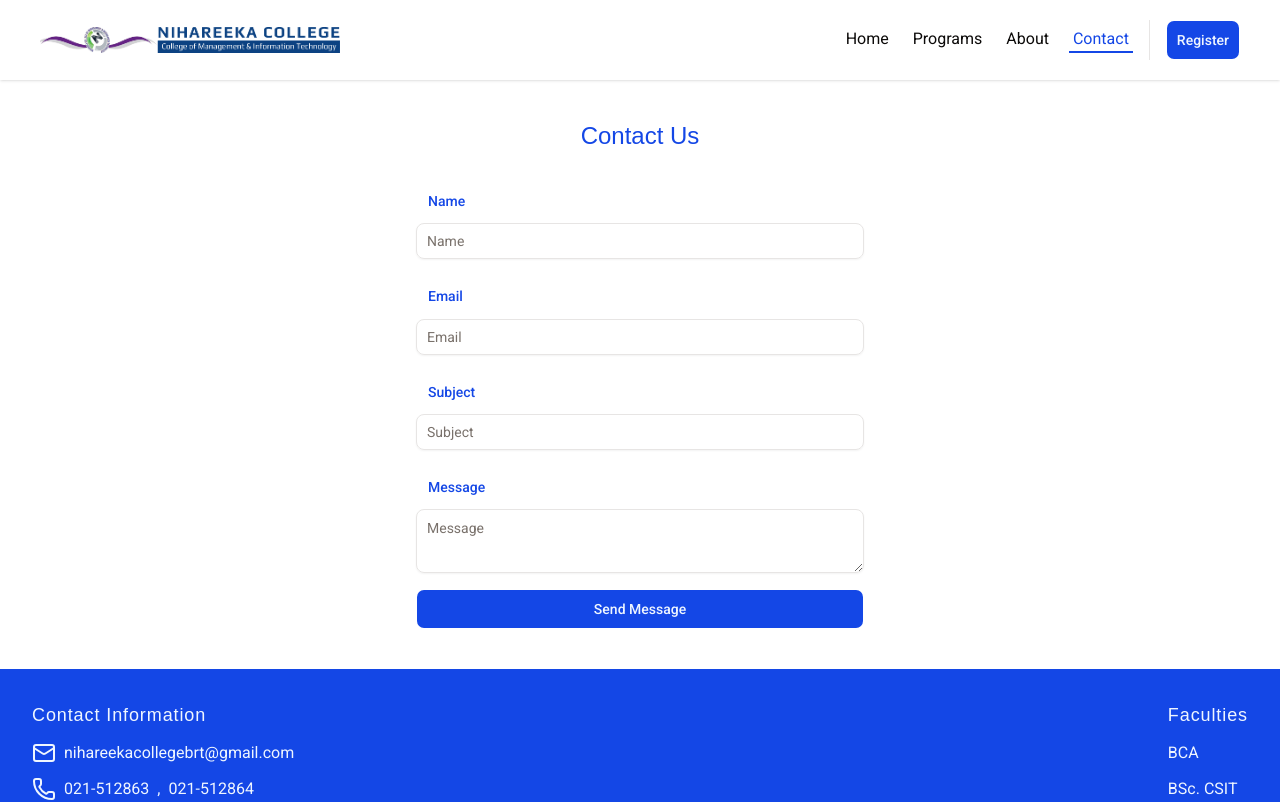
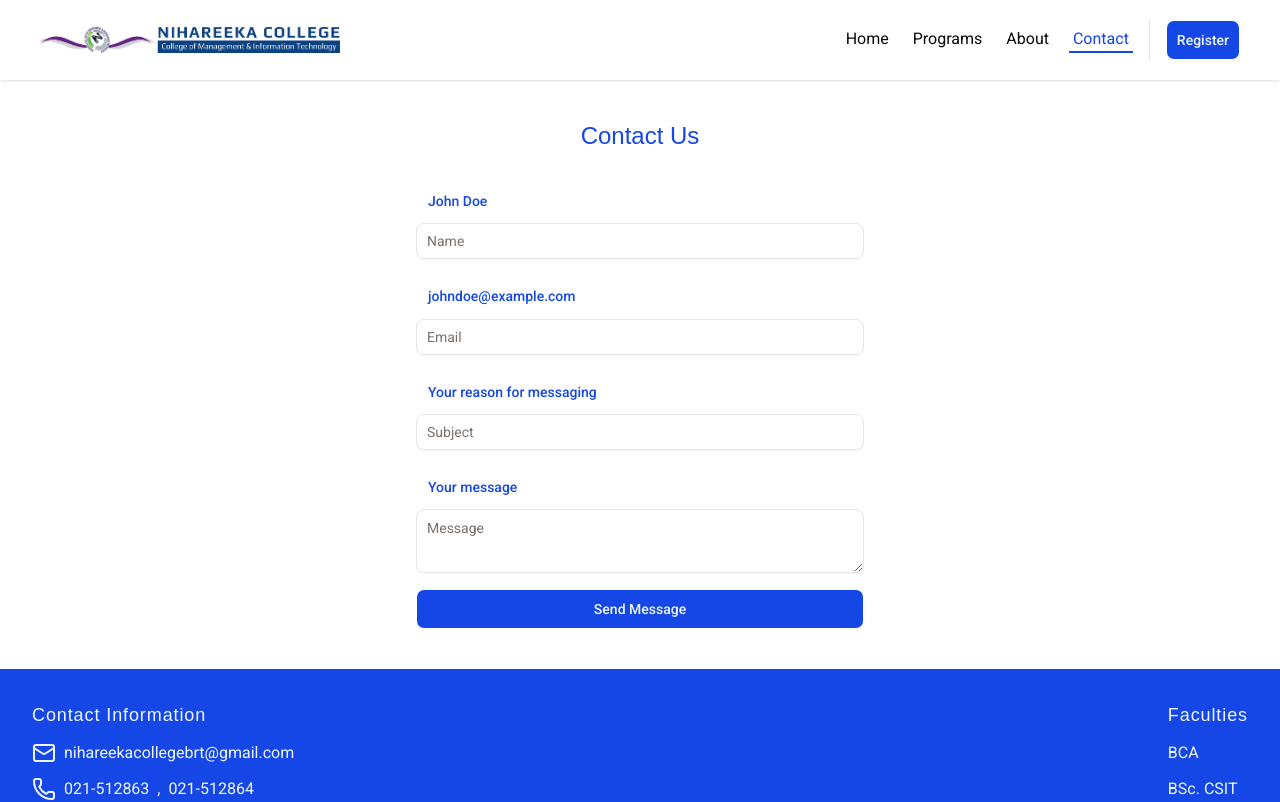
Before and after one commit to suyogpoudel/nihareeka-redesign, a Next.js app: page /contact in a window 1280 px wide. Shown: the top 802 px of the page. Built offline with nearby package versions, Linux system fonts and the light colour scheme; a web font is replaced by a local one.

Commit message:
improved form placeholders

```diff
--- a/components/contact-form.tsx
+++ b/components/contact-form.tsx
@@ -21,7 +21,7 @@ const ContactForm = () => {
   });
 
   const onContact = async (data: ContactFormData) => {
-    const API_URL = process.env.NEXT_PUBLIC_API_URL;
+    const API_URL = process.env.NEXT_PUBLIC_API_URL || "http://localhost:5000";
 
     try {
       const res = await fetch(`${API_URL}/api/contact`, {
@@ -64,7 +64,7 @@ const ContactForm = () => {
                 htmlFor="name"
                 className="px-3 text-primary font-medium"
               >
-                Name
+                John Doe
               </FieldLabel>
               <Input
                 {...field}
@@ -85,7 +85,7 @@ const ContactForm = () => {
                 htmlFor="email"
                 className="px-3 text-primary font-medium"
               >
-                Email
+                johndoe@example.com
               </FieldLabel>
               <Input
                 {...field}
@@ -106,7 +106,7 @@ const ContactForm = () => {
                 htmlFor="subject"
                 className="px-3 text-primary font-medium"
               >
-                Subject
+                Your reason for messaging
               </FieldLabel>
               <Input
                 {...field}
@@ -127,7 +127,7 @@ const ContactForm = () => {
                 htmlFor="message"
                 className="px-3 text-primary font-medium"
               >
-                Message
+                Your message
               </FieldLabel>
               <Textarea
                 {...field}
```
